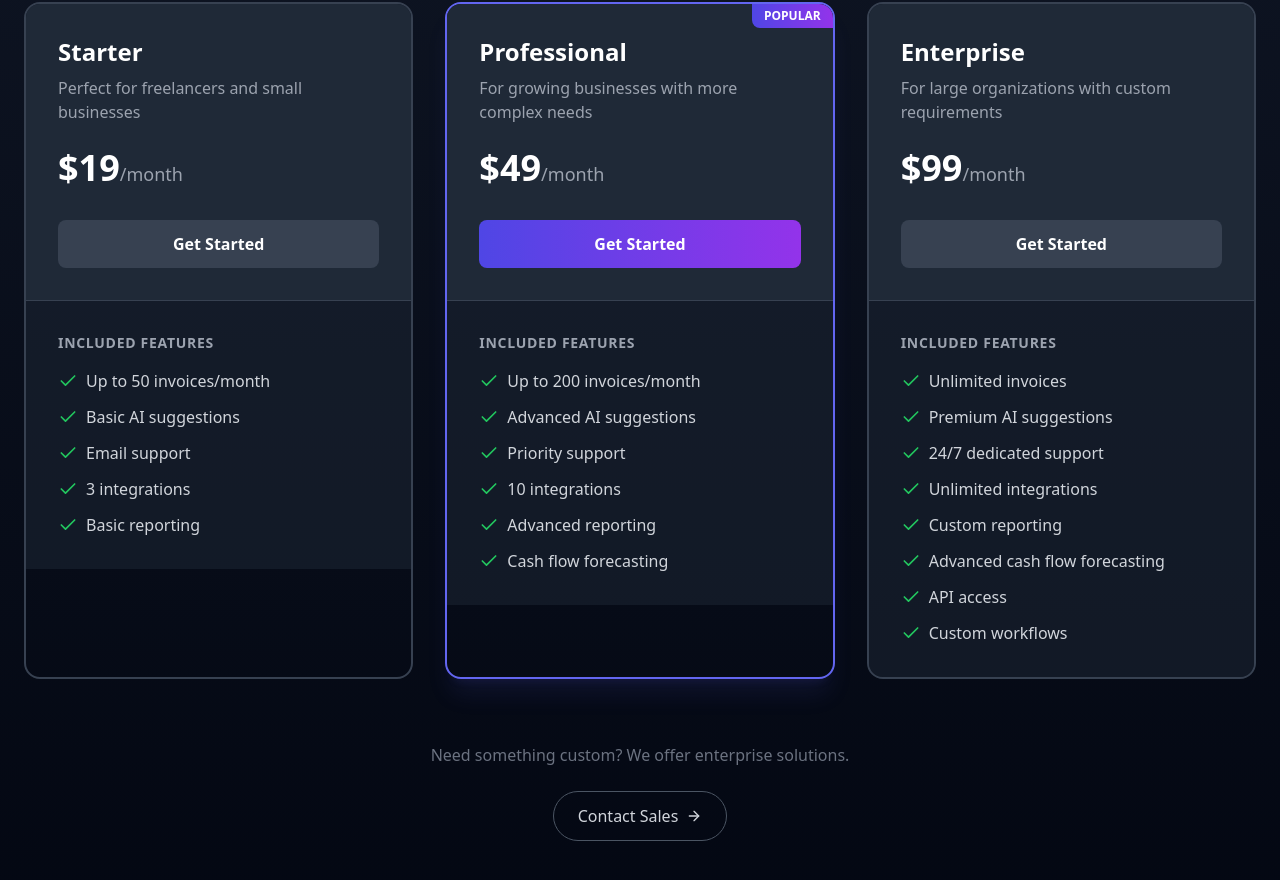
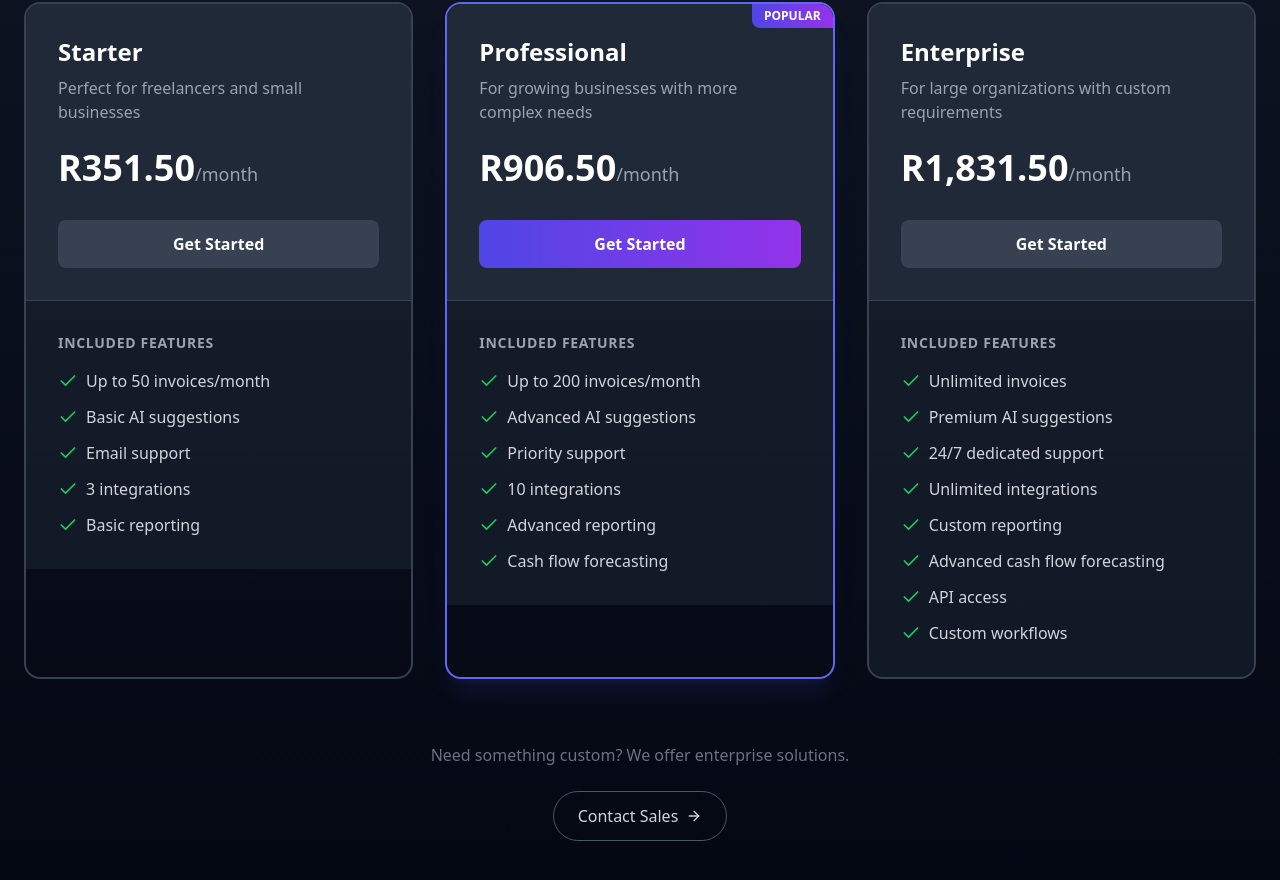
Before and after one commit to jackson951/invoicing-system-web-app, a React (Create React App) app: page / in a window 1280 px wide. Shown: the part 6647-7527 px from the top of the page. Built offline with nearby package versions, Linux system fonts and the light colour scheme.

Commit message:
convert pricings to rands fro $

```diff
--- a/src/constants/pricingPlans.js
+++ b/src/constants/pricingPlans.js
@@ -2,8 +2,8 @@ export const pricingPlansData = [
   {
     name: "Starter",
     description: "Perfect for freelancers and small businesses",
-    monthlyPrice: "19",
-    annualPrice: "180",
+    monthlyPrice: "R351.50",
+    annualPrice: "R3,330",
     features: [
       "Up to 50 invoices/month",
       "Basic AI suggestions",
@@ -16,8 +16,8 @@ export const pricingPlansData = [
   {
     name: "Professional",
     description: "For growing businesses with more complex needs",
-    monthlyPrice: "49",
-    annualPrice: "468",
+    monthlyPrice: "R906.50",
+    annualPrice: "R8,658",
     features: [
       "Up to 200 invoices/month",
       "Advanced AI suggestions",
@@ -31,8 +31,8 @@ export const pricingPlansData = [
   {
     name: "Enterprise",
     description: "For large organizations with custom requirements",
-    monthlyPrice: "99",
-    annualPrice: "948",
+    monthlyPrice: "R1,831.50",
+    annualPrice: "R17,538",
     features: [
       "Unlimited invoices",
       "Premium AI suggestions",
--- a/src/pages/home.jsx
+++ b/src/pages/home.jsx
@@ -185,7 +185,7 @@ const PriceCard = React.memo(({ plan, isYearly }) => (
       <p className="text-gray-400 mb-6">{plan.description}</p>
       <div className="mb-8">
         <div className="text-4xl font-bold text-white mb-1">
-          ${isYearly ? plan.annualPrice : plan.monthlyPrice}
+          {isYearly ? plan.annualPrice : plan.monthlyPrice}
           <span className="text-lg font-normal text-gray-400">
             {isYearly ? "/year" : "/month"}
           </span>
```
